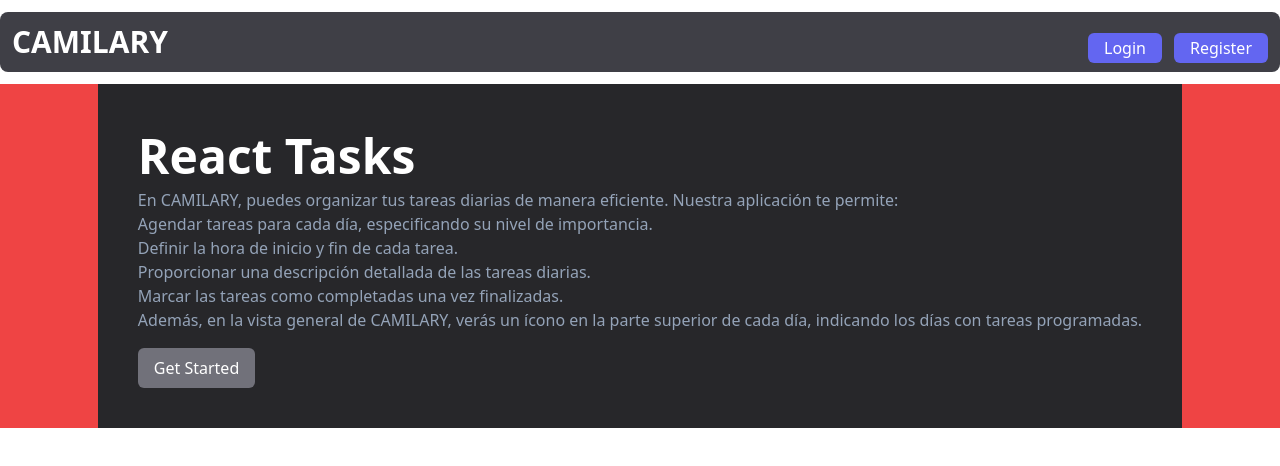
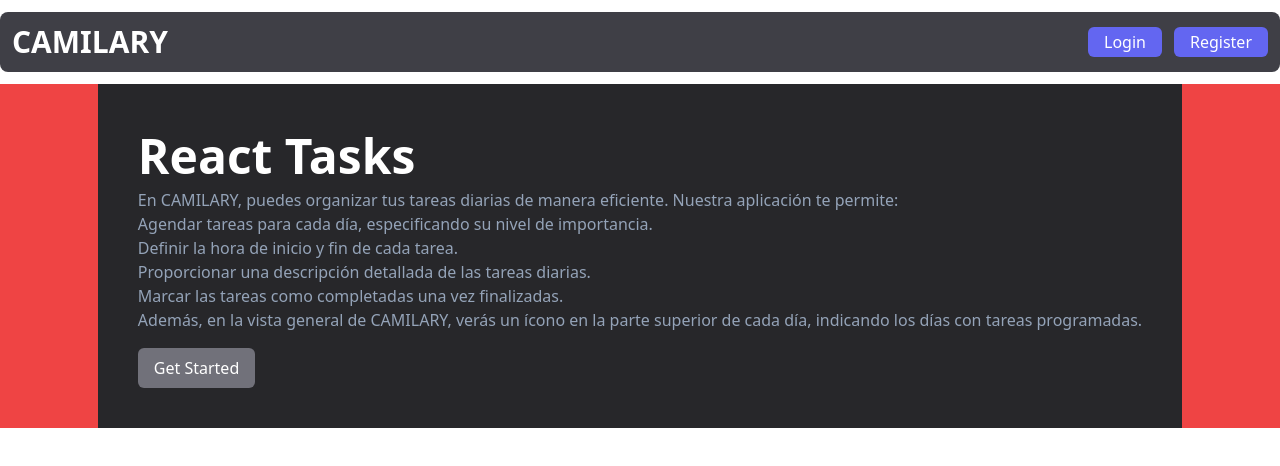
Before and after one commit to KmiloLopez/Tasks-Calendar-Frontend, a React (Vite) app: page / in a window 1280 px wide. Shown: the top 466 px of the page. Built offline with nearby package versions, Linux system fonts and the light colour scheme; no server answers.

Commit message:
center items navbar

```diff
--- a/src/components/Navbar.jsx
+++ b/src/components/Navbar.jsx
@@ -15,7 +15,7 @@ export function Navbar() {
   };
 
   return (
-    <nav className="bg-zinc-700 my-3 flex justify-between py-3 px-3 rounded-lg">
+    <nav className="bg-zinc-700 my-3 flex justify-between py-3 px-3 rounded-lg items-center">
       <h1 className="text-3xl font-bold">
         <Link to={isAuthenticated ? "/tasks" : "/"}>CAMILARY</Link>
       </h1>
```
